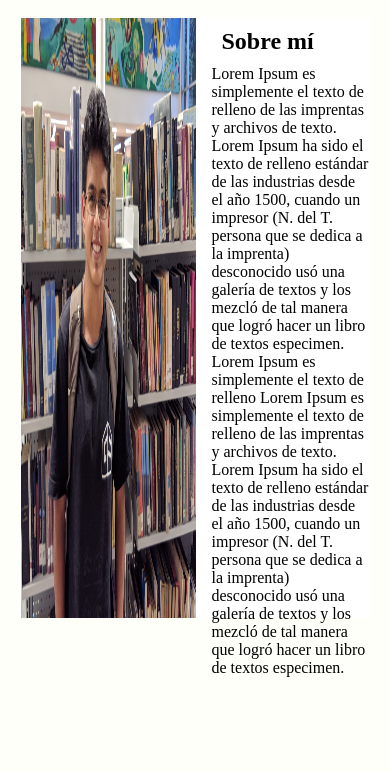
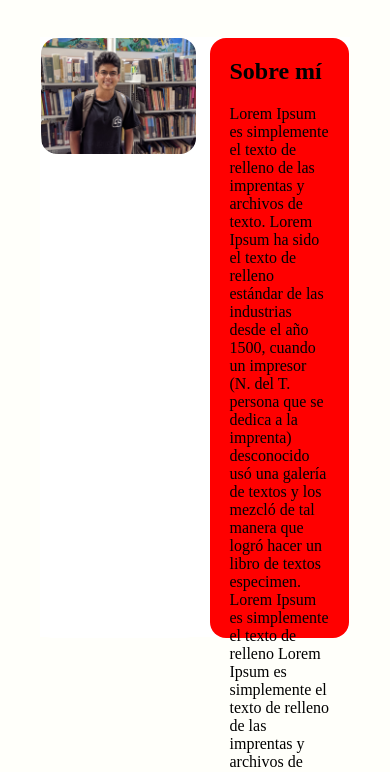
Before and after one commit to Trueqo/HV-Julian-B, a plain HTML site: page index.html in a window 390 px wide. Shown: the part 71-843 px from the top of the page. Drawn offline with nearby package versions, Linux system fonts and the light colour scheme; files whose address does not match are found by name.

Commit message:
Imagen con responsive

```diff
--- a/estilos.css
+++ b/estilos.css
@@ -1,6 +1,11 @@
 *{
     margin:0;
     padding:0;
+}
+
+.global{
+    width:auto;
+    height:auto;
 }
 
 body{
@@ -9,6 +14,7 @@ body{
 
 header{
     width:100%;
+
 }
 
 header nav{
@@ -87,7 +93,7 @@ section{
 }
 
 .contenedor{
-    margin:20;
+    margin:20px;
     width: auto;
     height: 600px;
 
@@ -110,14 +116,18 @@ section{
     width:45%;
     float:right;
     margin:1px;
+    background:red;
+    border-radius:1em;
 }
 
 .foto img{
-    height: 100%;
+
     width:100%;
+    border-radius:1em;
 
 }
 
-.informacion h1{
-    margin:10px;
+.informacion h1,p{
+    margin:20px;
+
 }
--- a/index.html
+++ b/index.html
@@ -9,6 +9,7 @@
     <title>Documento</title>
 </head>
 <body>
+    <div class="global">
         <header>
             <div class="menuu">
                 <a href="#" class="bt-menu"><span class="icon-paragraph-justify"></span>Menu</a>
@@ -25,7 +26,7 @@
         <section>
             <div class="contenedor">
                 <div class="foto">
-                <img src="img/fotoprincipal.png">
+                    <img src="img/fotoprincipal.png" width="100%">
                 </div>
                 <div class="informacion">
                     <h1>
@@ -49,7 +50,7 @@
                 </div>
             </div>
         </section>
-
+    </div>
     <script src="https://code.jquery.com/jquery-latest.js"></script>
     <script src="menu.js"></script>
 </body>
```
Lines whose indentation alone changed are shown as unchanged.
